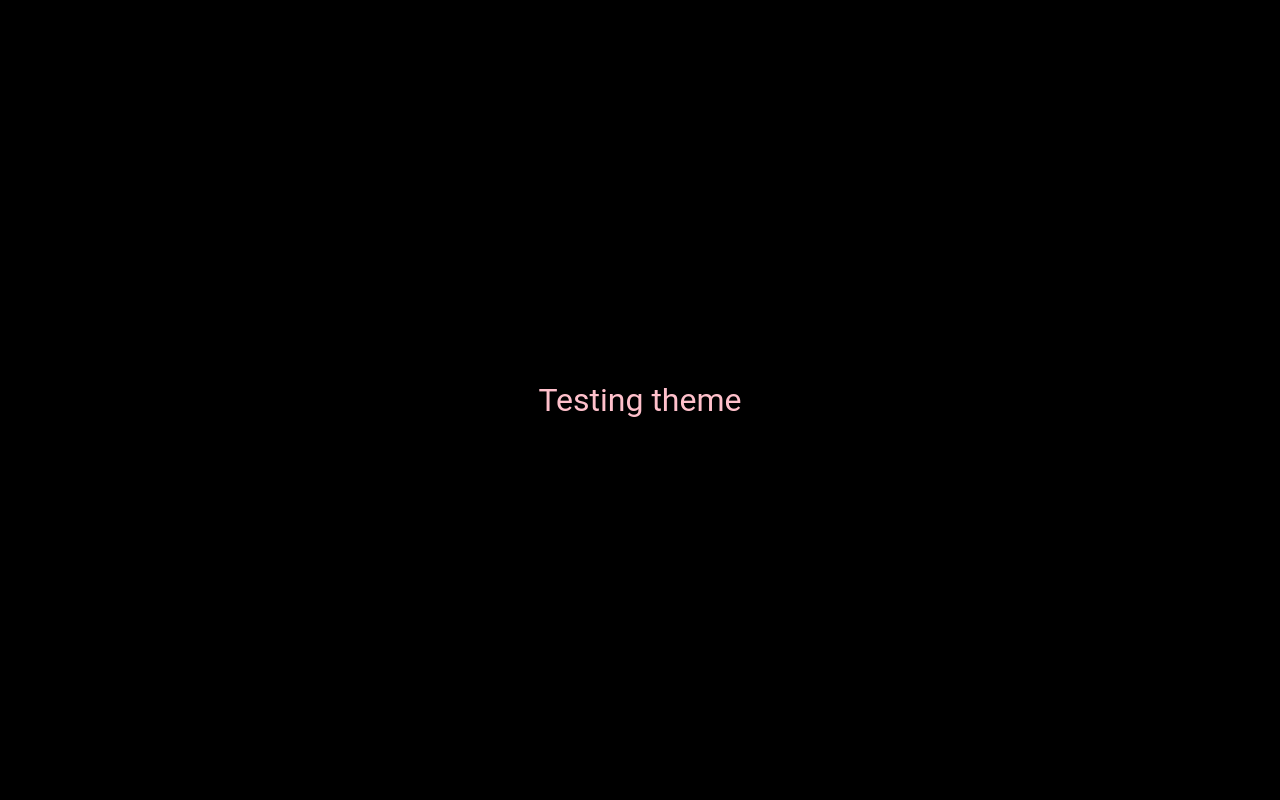
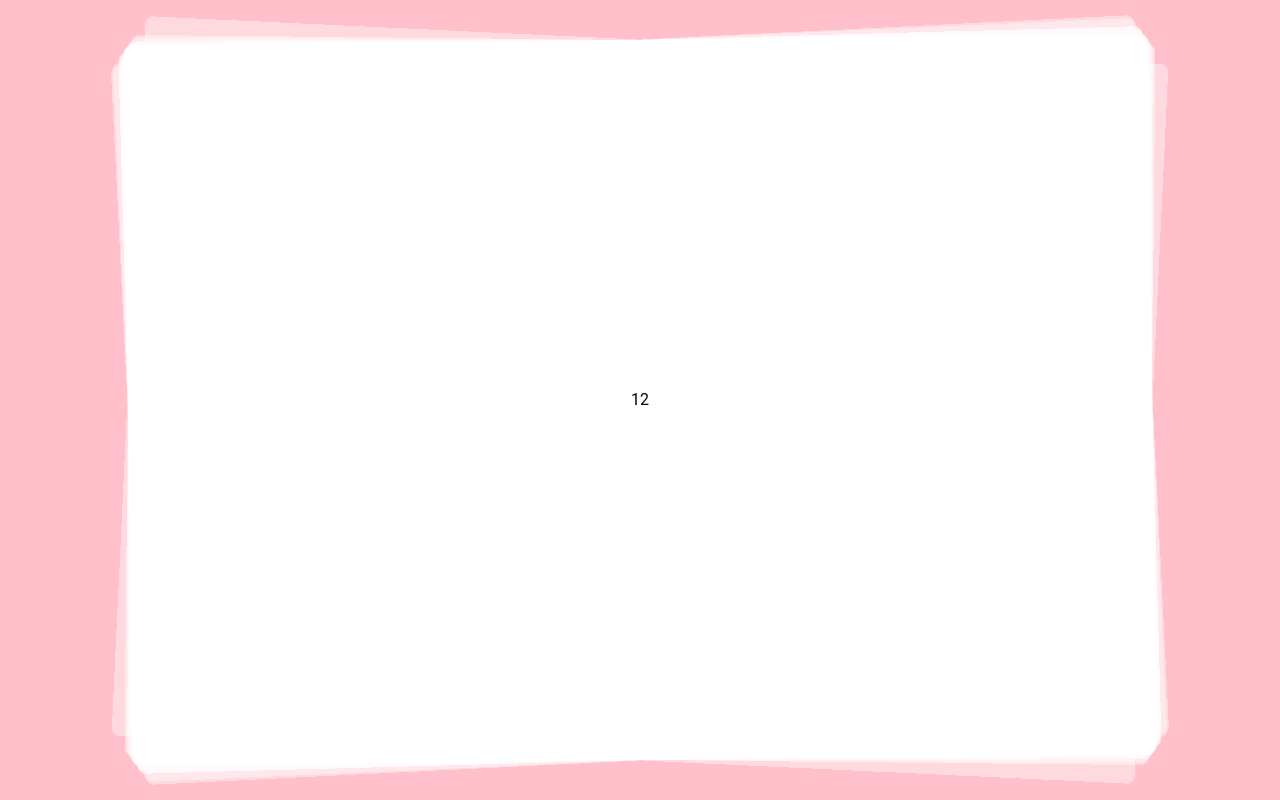
Before and after one commit to nawresncib12/pfa-front, a React (Create React App) app: page /quizz in a window 1280 px wide. Built offline with nearby package versions, Linux system fonts and the light colour scheme.

Commit message:
added card stack

```diff
--- a/package.json
+++ b/package.json
@@ -10,6 +10,7 @@
     "@types/node": "^16.18.24",
     "@types/react": "^18.0.38",
     "@types/react-dom": "^18.0.11",
+    "framer-motion": "^10.12.16",
     "react": "^18.2.0",
     "react-dom": "^18.2.0",
     "react-scripts": "5.0.1",
--- a/src/App.tsx
+++ b/src/App.tsx
@@ -1,9 +1,10 @@
 import Home from "./pages/home";
+import Quizz from "./pages/quizz/quizz";
 
 function App() {
   return (
     <div>
-      <Home />
+      <Quizz />
     </div>
   );
 }
--- /dev/null
+++ b/src/components/organisms/CardStack/CardStack.styles.tsx
@@ -0,0 +1,33 @@
+import styled from "styled-components";
+import { motion } from "framer-motion";
+
+type CardProps = {
+  index: number;
+  activeIndex: number;
+};
+
+export const CardStackContainer = styled.div`
+  background-color: ${({ theme }) => theme.colors.primary[500]};
+  height: 100vh;
+  width: 100vw;
+  display: flex;
+  align-items: center;
+  justify-content: center;
+  overflow: hidden;
+`;
+
+export const Stack = styled.div`
+  position: relative;
+  width: 80%;
+  height: 90%;
+`;
+
+export const Card = styled(motion.div)<CardProps>`
+  position: absolute;
+  width: 100%;
+  height: 100%;
+  background-color: white;
+  opacity: ${({ index, activeIndex }) => (index == activeIndex ? 1 : 0.4)};
+  border-radius: 8px;
+  cursor: pointer;
+`;
--- /dev/null
+++ b/src/components/organisms/CardStack/CardStack.tsx
@@ -0,0 +1,50 @@
+import { PropsWithChildren, ReactNode, useState } from "react";
+import * as S from "./CardStack.styles";
+import React from "react";
+import { AnimatePresence } from "framer-motion";
+
+type CardStackProps = PropsWithChildren<{}>;
+
+const CardStack = ({ children }: CardStackProps) => {
+  const rotationRange = 6;
+
+  const childArray = React.Children.toArray(children) as ReactNode[];
+  const [visibleCards, setVisibleCard] = useState(childArray);
+  const next = () => {
+    const newCards = visibleCards;
+    setVisibleCard(newCards.slice(0, -1));
+  };
+
+  const generateRandomRotation = () => {
+    const randomRotation = Math.random() * rotationRange - rotationRange / 2;
+    return randomRotation;
+  };
+  return (
+    <S.CardStackContainer>
+      <S.Stack>
+        <AnimatePresence>
+          {visibleCards.map((card, index) => {
+            const isActiveCard = index === visibleCards.length;
+            const rotation = generateRandomRotation();
+            return (
+              <S.Card
+                activeIndex={visibleCards.length - 1}
+                key={index}
+                initial={{ rotate: 0, x: 0 }}
+                exit={{ x: rotation < 0 ? "-100%" : "100%" }}
+                animate={{ rotate: rotation, x: 0 }}
+                transition={{ duration: 0.3 }}
+                index={index}
+                onClick={next}
+              >
+                {card}
+              </S.Card>
+            );
+          })}
+        </AnimatePresence>
+      </S.Stack>
+    </S.CardStackContainer>
+  );
+};
+
+export default CardStack;
--- /dev/null
+++ b/src/pages/quizz/quizz.tsx
@@ -0,0 +1,145 @@
+import CardStack from "../../components/organisms/CardStack/CardStack";
+import { questions } from "./quizz.contants";
+
+const Quizz = () => {
+  return (
+    <div>
+      <CardStack>
+        <div
+          style={{
+            display: "flex",
+            width: "inherit",
+            height: "inherit",
+            justifyContent: "center",
+            alignItems: "center",
+          }}
+        >
+          <p>1</p>
+        </div>
+        <div
+          style={{
+            display: "flex",
+            width: "inherit",
+            height: "inherit",
+            justifyContent: "center",
+            alignItems: "center",
+          }}
+        >
+          <p>2</p>
+        </div>
+        <div
+          style={{
+            display: "flex",
+            width: "inherit",
+            height: "inherit",
+            justifyContent: "center",
+            alignItems: "center",
+          }}
+        >
+          <p>3</p>
+        </div>
+        <div
+          style={{
+            display: "flex",
+            width: "inherit",
+            height: "inherit",
+            justifyContent: "center",
+            alignItems: "center",
+          }}
+        >
+          <p>4</p>
+        </div>
+        <div
+          style={{
+            display: "flex",
+            width: "inherit",
+            height: "inherit",
+            justifyContent: "center",
+            alignItems: "center",
+          }}
+        >
+          <p>5</p>
+        </div>
+        <div
+          style={{
+            display: "flex",
+            width: "inherit",
+            height: "inherit",
+            justifyContent: "center",
+            alignItems: "center",
+          }}
+        >
+          <p>6</p>
+        </div>
+        <div
+          style={{
+            display: "flex",
+            width: "inherit",
+            height: "inherit",
+            justifyContent: "center",
+            alignItems: "center",
+          }}
+        >
+          <p>7</p>
+        </div>
+        <div
+          style={{
+            display: "flex",
+            width: "inherit",
+            height: "inherit",
+            justifyContent: "center",
+            alignItems: "center",
+          }}
+        >
+          <p>8</p>
+        </div>
+        <div
+          style={{
+            display: "flex",
+            width: "inherit",
+            height: "inherit",
+            justifyContent: "center",
+            alignItems: "center",
+          }}
+        >
+          <p>9</p>
+        </div>
+        <div
+          style={{
+            display: "flex",
+            width: "inherit",
+            height: "inherit",
+            justifyContent: "center",
+            alignItems: "center",
+          }}
+        >
+          <p>10</p>
+        </div>
+        <div
+          style={{
+            display: "flex",
+            width: "inherit",
+            height: "inherit",
+            justifyContent: "center",
+            alignItems: "center",
+          }}
+        >
+          <p>11</p>
+        </div>
+        <div
+          style={{
+            display: "flex",
+            width: "inherit",
+            height: "inherit",
+            justifyContent: "center",
+            alignItems: "center",
+          }}
+        >
+          <p>12</p>
+        </div>
+      </CardStack>
+    </div>
+  );
+};
+
+export default Quizz;
```
Also changed, not shown: src/pages/quizz/quizz.contants.ts (added, +71 -0 lines), 1 other file (tests, documents, lock files or other folders).
